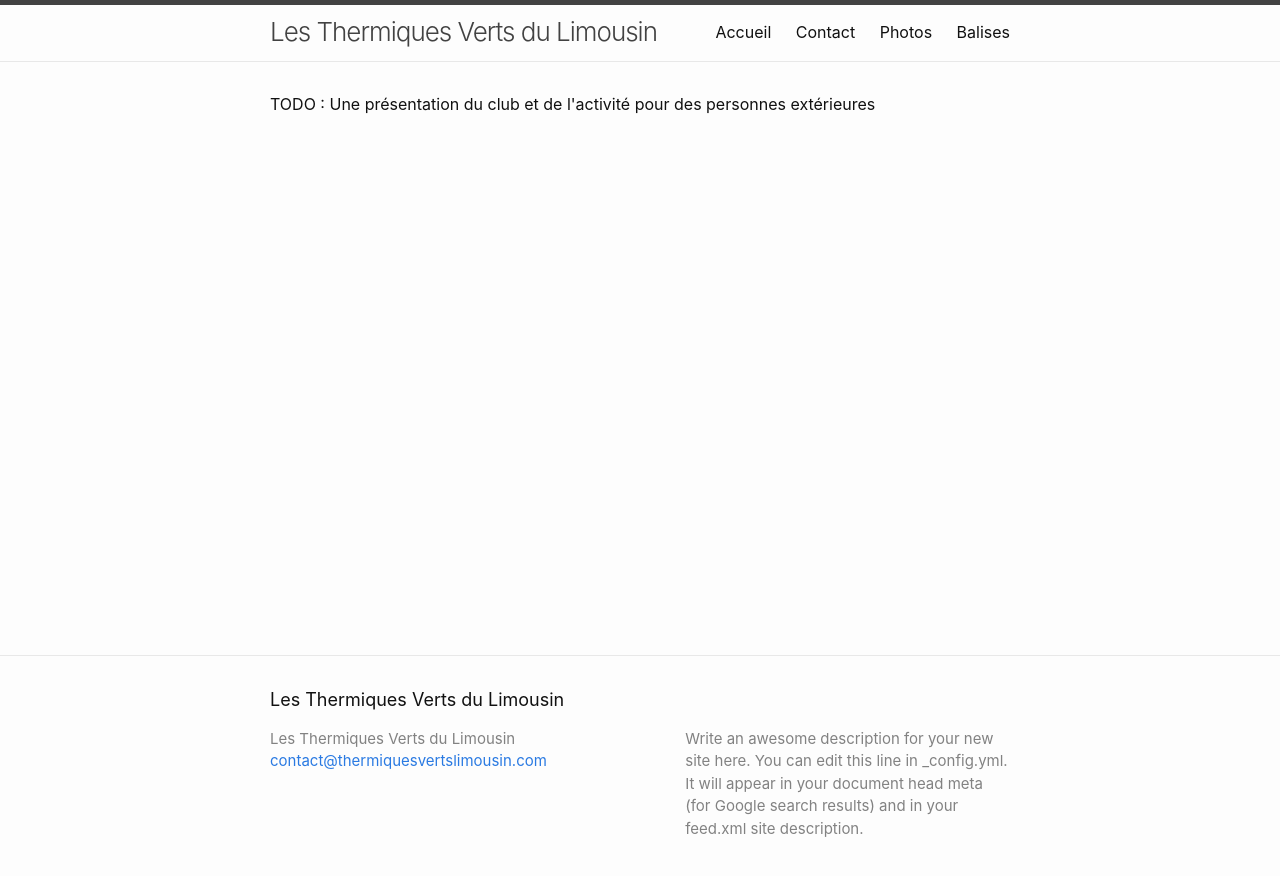
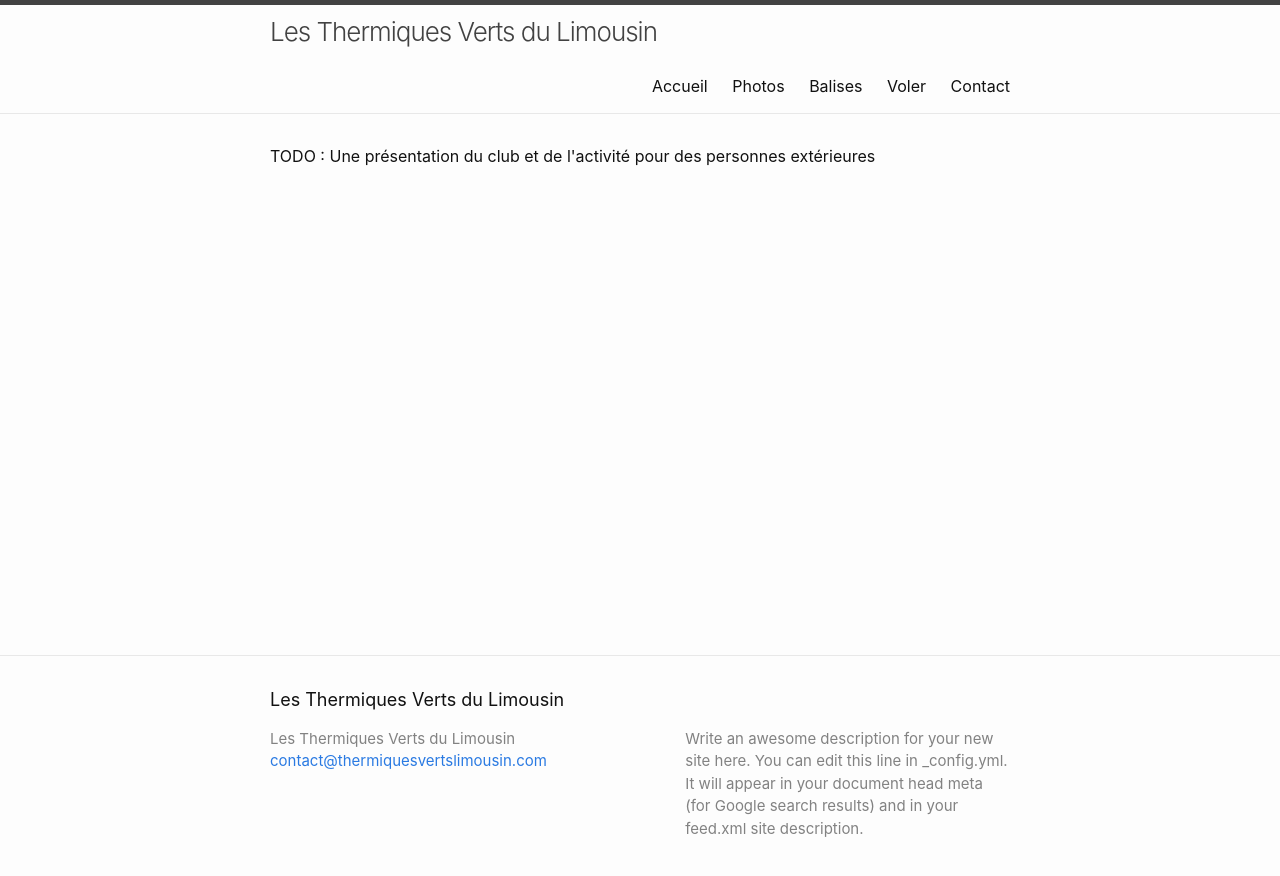
Before and after one commit to thermiques-verts-du-limousin/thermiques-verts-du-limousin.github.io, a Jekyll site: the page built from index.html, in a window 1280 px wide. Shown: the top 876 px of the page. Built offline with Jekyll 4.4.1, drawn with Linux system fonts in a browser that asks for light colours.

```diff
--- a/_data/navigation.yml
+++ b/_data/navigation.yml
@@ -1,8 +1,10 @@
 - name: Accueil
   link: /
-- name: Contact
-  link: /contact/
 - name: Photos
   link: /photos/
 - name: Balises
   link: /balises/
+- name: Voler
+  link: /sites/
+- name: Contact
+  link: /contact/
```
Also changed, not shown: sites.html (added, +7 -0 lines).
